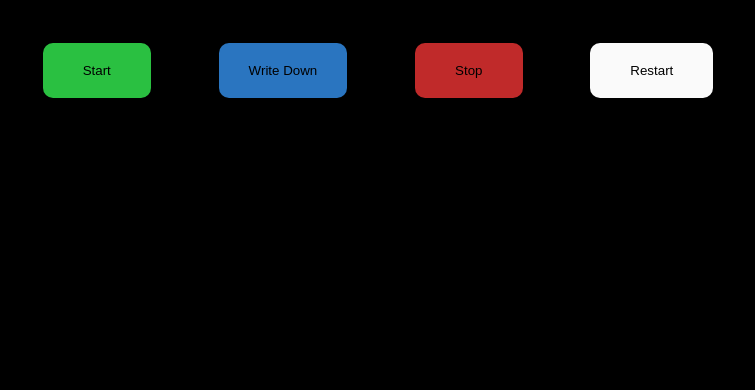
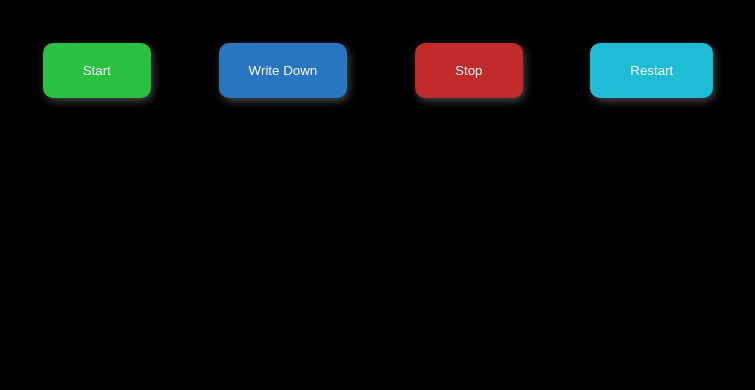
Before and after one commit to HelcioAnicio/StopWatch, a plain HTML site: page src/index.html in a window 1280 px wide. Shown: the part 410-800 px from the top of the page, without its empty margins (262-1017 px from the left). Drawn offline with Linux system fonts and the light colour scheme.

Commit message:
Styled the buttons with hover and shadows

```diff
--- a/src/sass/styles.sass
+++ b/src/sass/styles.sass
@@ -54,21 +54,26 @@ body, html
                 outline-offset: none
                 border-radius: 10px
                 cursor: pointer
+                -webkit-box-shadow: 10px 11px 23px -1px rgba(140,140,140,0.91)
+                -moz-box-shadow: 10px 11px 23px -1px rgba(140,140,140,0.91)
+                box-shadow: 2px 3px 10px -1px rgba(94, 94, 94, 0.91)
+                color: white
+
+                &:hover
+                    opacity: 0.7
 
             .start
                 background-color: rgb(42, 192, 65)
 
             .writeDown
                 background-color: rgb(42, 117, 192)
-                // display: none
                 padding: 20px 30px
-
 
             .stop
                 background-color: rgb(192, 42, 42)
 
             .restart
-                background-color: rgb(250, 250, 250)
+                background-color: rgb(31, 189, 213)
 
 
         .times
```
Also changed, not shown: src/css/styles.css, 1 other file.
